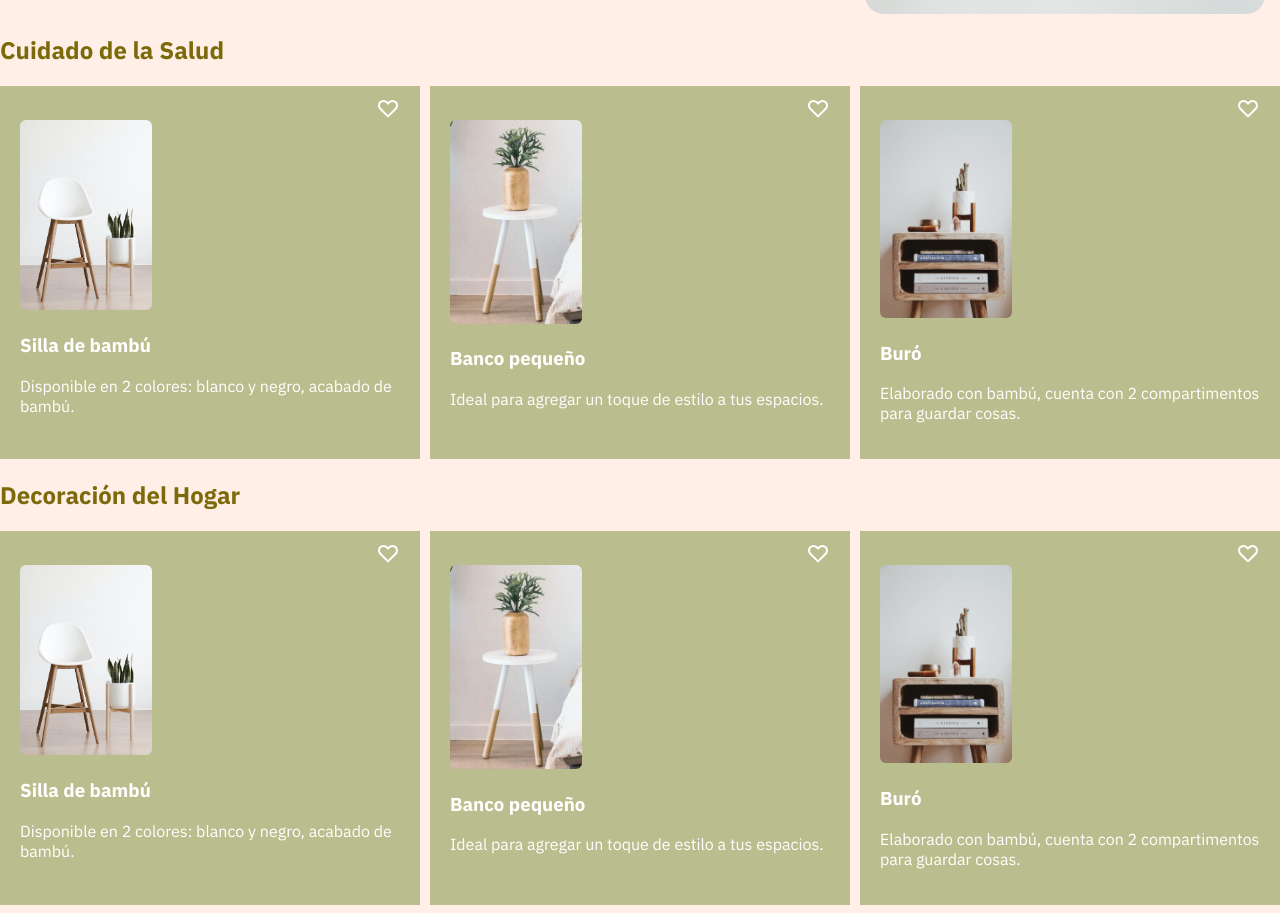
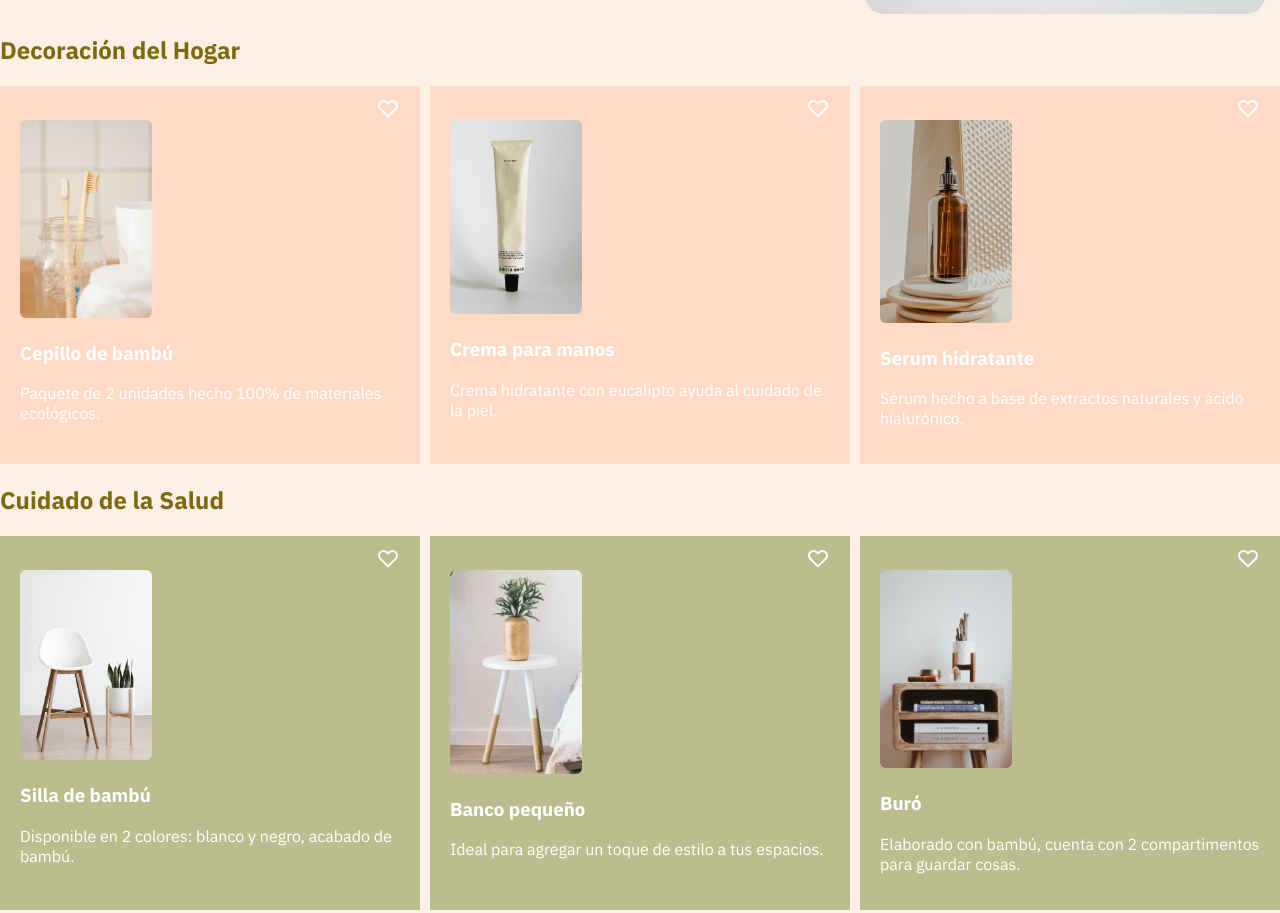
Before and after one commit to wildchamo/learning-sass, a plain HTML site: page index.html in a window 1280 px wide. Shown: the part 668-1581 px from the top of the page. Drawn offline with Linux system fonts and the light colour scheme.

Commit message:
SASS MIXINS: Update CSS and HTML files for furniture and health sections

```diff
--- a/index.html
+++ b/index.html
@@ -84,8 +84,8 @@
         <img src="./assets/img/main-2.jpg" alt="" />
       </article>
 
-      <section class="cuidados">
-        <h2>Cuidado de la Salud</h2>
+      <section class="furnite">
+        <h2>Decoración del Hogar</h2>
         <section class="cards-section">
           <div class="card">
             <div class="icon-container">
@@ -106,12 +106,12 @@
               </svg>
             </div>
             <div>
-              <img src="./assets/img/furniture/wood-chair.jpg" alt="" />
+              <img src="./assets/img/products/toothbrush.jpg" alt="" />
 
               <div>
-                <h3>Silla de bambú</h3>
+                <h3>Cepillo de bambú</h3>
                 <p>
-                  Disponible en 2 colores: blanco y negro, acabado de bambú.
+                  Paquete de 2 unidades hecho 100% de materiales ecológicos.
                 </p>
               </div>
             </div>
@@ -136,10 +136,12 @@
               </svg>
             </div>
             <div>
-              <img src="./assets/img/furniture/small-table.jpeg" alt="" />
+              <img src="./assets/img/products/hand-cream.jpeg" alt="" />
               <div>
-                <h3>Banco pequeño</h3>
-                <p>Ideal para agregar un toque de estilo a tus espacios.</p>
+                <h3>Crema para manos</h3>
+                <p>
+                  Crema hidratante con eucalipto ayuda al cuidado de la piel.
+                </p>
               </div>
             </div>
           </div>
@@ -163,20 +165,20 @@
               </svg>
             </div>
             <div>
-              <img src="./assets/img/furniture/stand-table.jpg" alt="" />
+              <img src="./assets/img/products/serum.jpg" alt="" />
               <div>
-                <h3>Buró</h3>
+                <h3>Serum hidratante</h3>
                 <p>
-                  Elaborado con bambú, cuenta con 2 compartimentos para guardar
-                  cosas.
+                  Sérum hecho a base de extractos naturales y ácido hialurónico.
                 </p>
               </div>
             </div>
           </div>
         </section>
       </section>
-      <section class="furnite">
-        <h2>Decoración del Hogar</h2>
+
+      <section class="cuidados">
+        <h2>Cuidado de la Salud</h2>
         <section class="cards-section">
           <div class="card">
             <div class="icon-container">
--- a/scss/main.scss
+++ b/scss/main.scss
@@ -4,6 +4,14 @@ $secundary-color: #ffdac6;
 $tertiary-color: #babd8d;
 $primary-text-color: #7c6a0a;
 $font-stack: "IBM Plex Sans", sans-serif;
+
+@mixin buttonStyle {
+  button {
+    background: none;
+    border-style: none;
+  }
+}
+
 
 body {
   margin: 0px;
@@ -25,10 +33,7 @@ nav {
   .icons {
     display: flex;
     gap: 1px;
-    button {
-      background: none;
-      border-style: none;
-    }
+    @include buttonStyle();
   }
 }
 
@@ -44,11 +49,10 @@ nav {
       flex-direction: column-reverse;
       align-items: center;
     }
-
+    @include buttonStyle();
     button {
       $bg-color: #fa9500;
       background-color: $bg-color;
-      border: none;
       color: white;
       border-radius: 35px;
       width: 250px;
@@ -112,13 +116,16 @@ nav {
       border-radius: 6px;
     }
   }
-
 }
 
+.furnite {
+  @extend .cuidados;
 
-.furnite{
-  @extend .cuidados;
+  .card{
+    background-color: $secundary-color;
+  }
 }
+
 footer {
   $bg-color: #fa9500;
   background-color: $bg-color;
```
Also changed, not shown: css/main.css, 1 other file.
